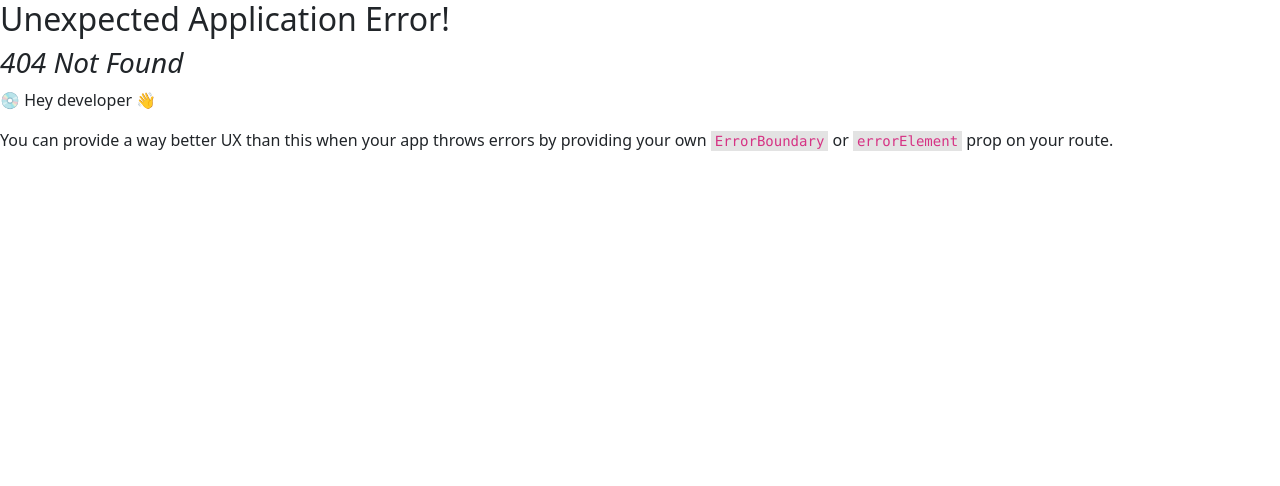
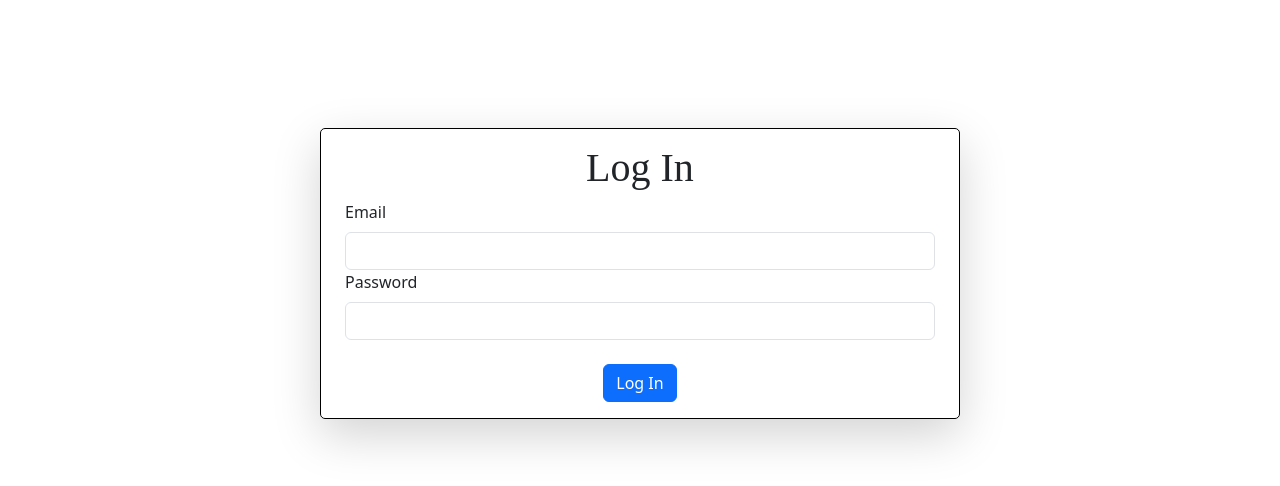
Before and after one commit to NagendraVarma1/Expense-Tracker, a React (Create React App) app: page /login in a window 1280 px wide. Before the commit this address had no page. Shown: the top 486 px of the page. Built offline with nearby package versions, Linux system fonts and the light colour scheme.

Commit message:
Log In Page

```diff
--- a/src/App.js
+++ b/src/App.js
@@ -2,6 +2,8 @@ import React from "react";
 import { RouterProvider, createBrowserRouter } from "react-router-dom";
 import RootLayout from "./Components/RootLayout";
 import SignUp from "./Components/SignUp";
+import LogIn from "./Components/LogInPage";
+import Home from "./Components/Home";
 
 const App = () => {
   const router = createBrowserRouter([
@@ -9,7 +11,9 @@ const App = () => {
       path: '/',
       element: <RootLayout />,
       children: [
-        {path: '/', element: <SignUp/>}
+        {path: '/', element: <SignUp/>},
+        {path: '/login', element: <LogIn />},
+        {path: '/home', element: <Home />}
       ]
     }
   ])
--- /dev/null
+++ b/src/Components/Home.js
@@ -0,0 +1,12 @@
+import React from "react";
+import { Container } from "react-bootstrap";
+
+const Home = () => {
+    return (
+        <Container>
+            <h1>Welcome to Expense Tracker</h1>
+        </Container>
+    )
+}
+
+export default Home;
--- /dev/null
+++ b/src/Components/LogInPage.js
@@ -0,0 +1,74 @@
+import React, { useContext, useRef } from "react";
+import { Button, Container, Form } from "react-bootstrap";
+import AuthContext from "../Store/Auth/auth-context";
+import { useNavigate } from "react-router-dom";
+
+const LogIn = () => {
+    const authCtx = useContext(AuthContext)
+    const navigate = useNavigate();
+
+    const emailInputRef = useRef();
+    const passwordInputRef = useRef();
+
+    const submitHandler = (event) => {
+        event.preventDefault();
+
+        const enteredEmail = emailInputRef.current.value;
+        const enteredPassword = passwordInputRef.current.value;
+
+        let url = 'https://identitytoolkit.googleapis.com/v1/accounts:signInWithPassword?key=AIzaSyBcIbPGIsiRRG6TKVgArKPKmdMlcbj_NLI'
+
+        fetch(url, {
+            method: 'POST',
+            body: JSON.stringify({
+                email: enteredEmail,
+                password: enteredPassword,
+                returnSecureToken: true,
+            }),
+            headers: {
+                "Content-Type": "application-json"
+            }
+        })
+        .then((res) => {
+            if(res.ok) {
+                return res.json();
+            }
+            else {
+                return res.json().then((data) => {
+                    throw new Error("Authentication Failed!!")
+                })
+            }
+        }).then((data) => {
+            navigate('/home');
+            authCtx.logIn(data.idToken)
+        }).catch((err) => {
+            alert(err.message)
+        })
+    }
+    return (
+        <Container className="w-50 shadow-lg " style={{border: '1px solid black', borderRadius: '5px',marginTop: '10%'}}>
+        <div className="text-center">
+            <h1 style={{fontFamily: 'serif', marginTop: '15px'}}>Log In</h1>
+        </div>
+
+      <Form onSubmit={submitHandler}>
+        <Container>
+        <Form.Group>
+          <Form.Label>Email</Form.Label>
+          <Form.Control type="email" ref={emailInputRef} required />
+        </Form.Group>
+        <Form.Group>
+          <Form.Label>Password</Form.Label>
+          <Form.Control type="password" ref={passwordInputRef} required />
+        </Form.Group>
+
+        </Container>
+        <div className="text-center mt-4 mb-3">
+          <Button type="submit">Log In</Button>
+        </div>
+      </Form>
+    </Container>
+    )
+}
+
+export default LogIn;
--- a/src/Components/SignUp.js
+++ b/src/Components/SignUp.js
@@ -1,13 +1,14 @@
-import React, { useContext, useRef } from "react";
+import React, { useRef } from "react";
 import { Button, Container, Form } from "react-bootstrap";
-import AuthContext from "../Store/Auth/auth-context";
+import { useNavigate } from "react-router-dom";
 
 const SignUp = () => {
-  const authCtx = useContext(AuthContext);
 
   const emailInputRef = useRef();
   const passwordInputRef = useRef();
   const confirmPasswordInputRef = useRef();
+
+  const navigate = useNavigate()
 
   const submitHandler = (event) => {
     event.preventDefault();
@@ -33,7 +34,7 @@ const SignUp = () => {
       })
         .then((res) => {
           if (res.ok) {
-            console.log("User has Successfully signed up");
+            navigate('/login')
             return res.json();
           } else {
             return res.json().then((data) => {
@@ -42,7 +43,7 @@ const SignUp = () => {
           }
         })
         .then((data) => {
-          authCtx.logIn(data.idToken);
+          console.log("User has Successfully signed up");
         })
         .catch((err) => {
           alert(err.message);
```
